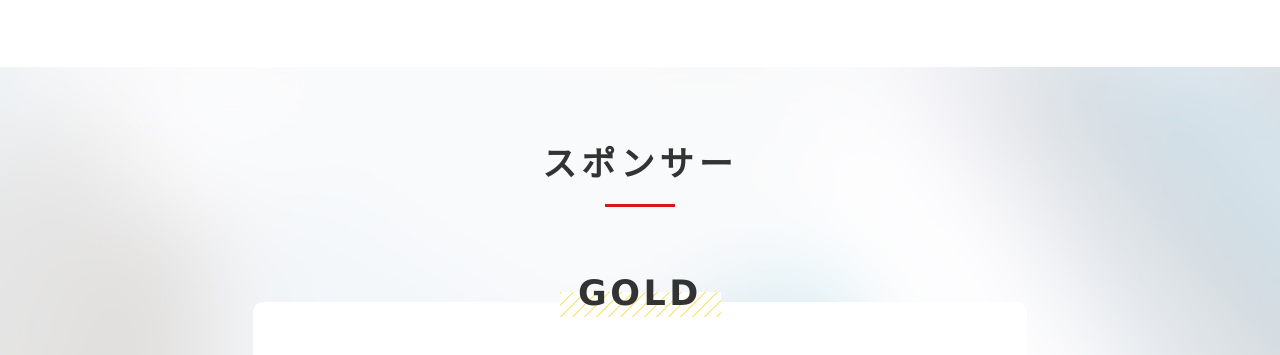
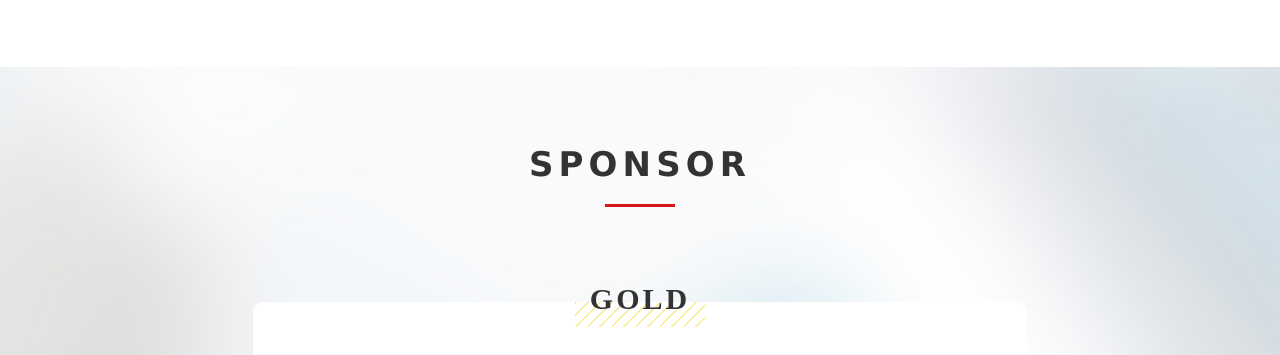
Before and after one commit to rubykansai/kansai2017, a website: page docs/index.html in a window 1280 px wide. Shown: the part 3300-3655 px from the top of the page. Drawn offline with Linux system fonts and the light colour scheme.

Commit message:
- スポンサーをSPONSORに変更 - class名とスタイルをitalicから変更

```diff
--- a/docs/index.html
+++ b/docs/index.html
@@ -125,10 +125,10 @@
 
 
           <div class="sponsor content_box">
-          <h3 class="ja_ttl under_bar">スポンサー</h3>
+          <h3 class="ja_ttl under_bar">SPONSOR</h3>
             <div class="centering">
               <div class="sponsor_block">
-                <h3 class="en_ttl--italic"><span class="strip_bg gold">GOLD</span></h3>
+                <h3 class="en_ttl--border"><span class="strip_bg gold">GOLD</span></h3>
                 <div class="clearfix">
                   <div class="sponsor_box">
                     <figure>
@@ -145,7 +145,7 @@
                 </div><!-- /.clearfix -->
               </div><!-- /.sponsor_block -->
               <div class="sponsor_block">
-                <h3 class="en_ttl--italic"><span class="strip_bg silver">SILVER</span></h3>
+                <h3 class="en_ttl--border"><span class="strip_bg silver">SILVER</span></h3>
                 <div class="clearfix">
                   <div class="sponsor_box floatnone">
                     <figure>
@@ -156,7 +156,7 @@
                 </div><!-- /.clearfix -->
               </div><!-- /.sponsor_block -->
               <!-- <div class="sponsor_block">
-                <h3 class="en_ttl--italic"><span class="strip_bg bronze">BRONZE</span></h3>
+                <h3 class="en_ttl--border"><span class="strip_bg bronze">BRONZE</span></h3>
                 <div class="clearfix">
                   <div class="sponsor_box floatnone">
                     <figure>
--- a/src/sass/layout/_top_pc.scss
+++ b/src/sass/layout/_top_pc.scss
@@ -138,8 +138,8 @@
     padding: 0 0 60px;
   }
 
-  .en_ttl--italic {
-    font-size: 35rem;
+  .en_ttl--border {
+    font-size: 30rem;
   }
 
   .sponsor_box {
--- a/src/sass/object/_common.scss
+++ b/src/sass/object/_common.scss
@@ -79,6 +79,17 @@
   color: #D71717;
 }
 
+.en_ttl--border {
+  font-size: 30rem;
+  font-weight: bold;
+  font-family: Avenir Next;
+  margin-bottom: 30px;
+  top: -27px;
+  position: relative;
+  font-size: 28rem;
+  letter-spacing: 0.1em;
+}
+
 .strip_bg {
   display: inline-block;
   position: relative;
```
Also changed, not shown: docs/css/style.css.
